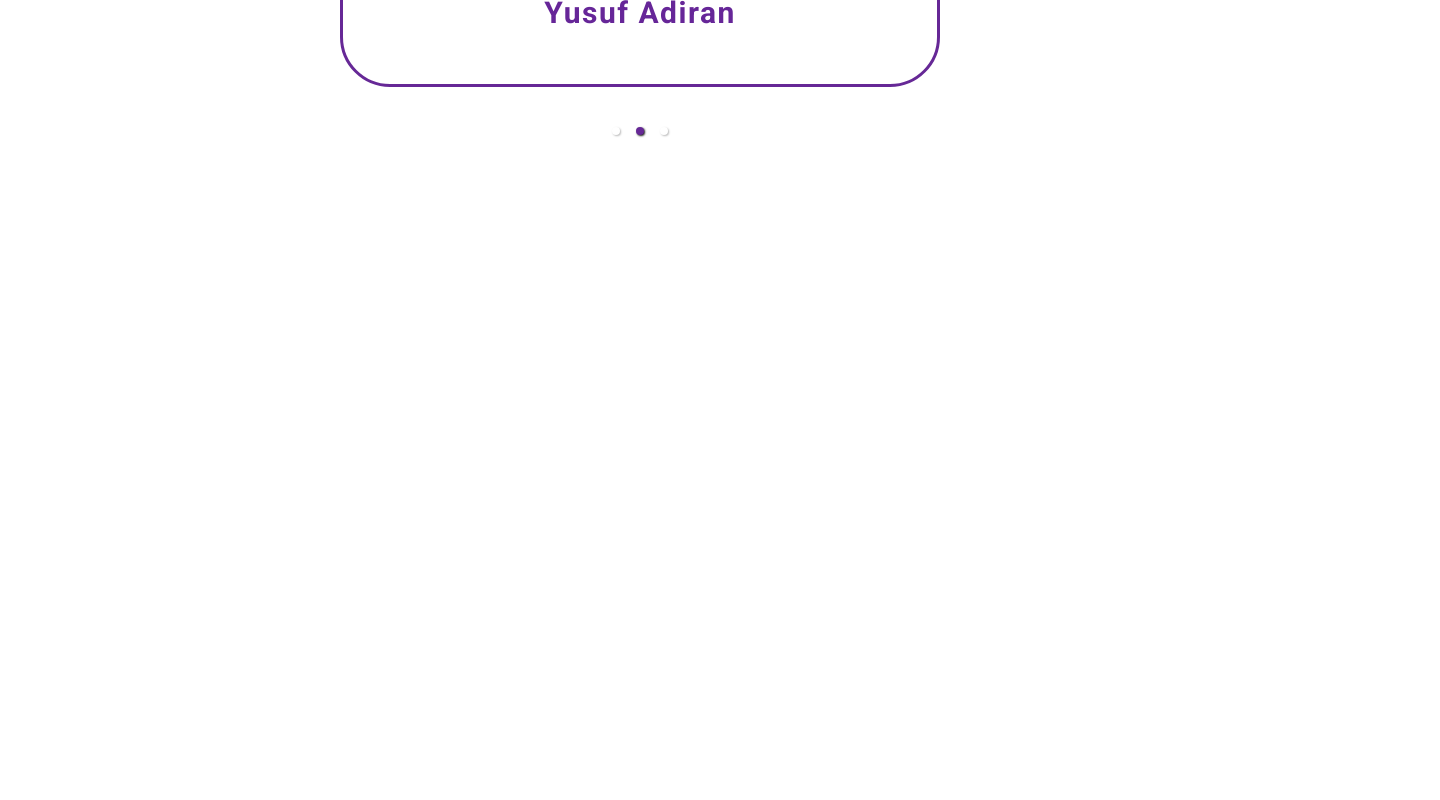
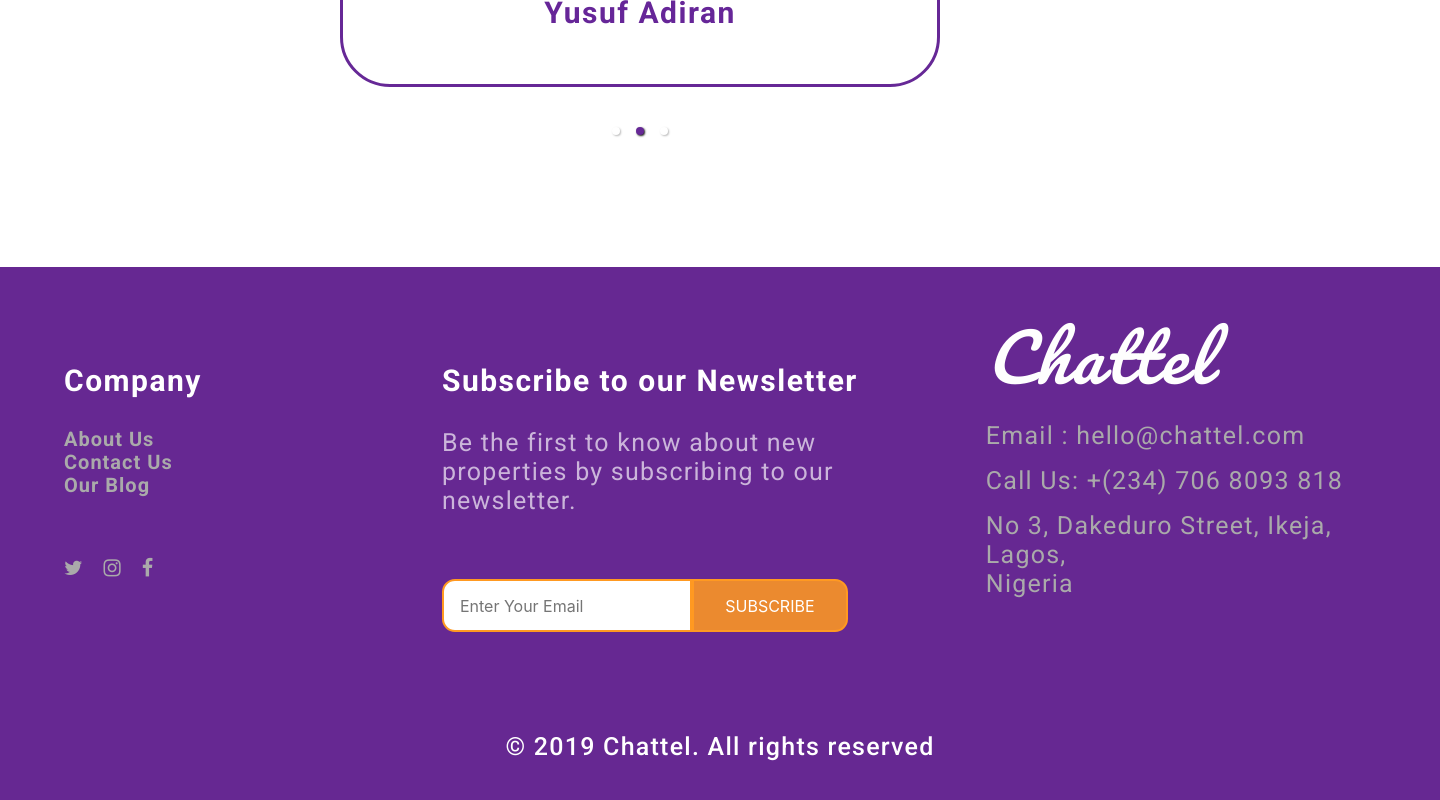
Before and after one commit to AlfredBryan/Chattel, a React (Create React App) app in the folder client/: page /testimonials in a window 1280 px wide. Shown: the part 622-1422 px from the top of the page, 1440 px wide, since content can reach past the window. Before the commit the page ends 829 px from the top, so only its background shows below. Built offline with nearby package versions, Linux system fonts and the light colour scheme.

Commit message:
init footer and dashboard

```diff
--- a/client/src/App.js
+++ b/client/src/App.js
@@ -5,6 +5,7 @@ import Register from "./components/User/Register";
 import Features from "./components/Features/Features";
 import Testimonials from "./components/Testimonials/Testimonials";
 import Properties from "./components/Property/Properties";
+import Dashboard from "./components/User/Dashboard";
 
 function App() {
   return (
@@ -15,6 +16,7 @@ function App() {
         <Route exact path="/features" component={Features} />
         <Route exact path="/testimonials" component={Testimonials} />
         <Route exact path="/properties" component={Properties} />
+        <Route exact path="/dashboard" component={Dashboard} />
       </Switch>
     </div>
   );
--- a/client/src/components/Features/Features.js
+++ b/client/src/components/Features/Features.js
@@ -1,5 +1,6 @@
 import React, { Component } from "react";
 import CustomNav from "../Navbar/CustomNav";
+import Footer from "../Footer/Footer";
 
 class Features extends Component {
   render() {
@@ -33,6 +34,7 @@ class Features extends Component {
             </div>
           </div>
         </section>
+        <Footer />
       </React.Fragment>
     );
   }
--- /dev/null
+++ b/client/src/components/Footer/Footer.js
@@ -0,0 +1,52 @@
+import React, { Component } from "react";
+
+class Footer extends Component {
+  render() {
+    return (
+      <React.Fragment>
+        <footer className="footer_main">
+          <div className="footer_items">
+            <div className="footer_one">
+              <h3>Company</h3>
+              <div>About Us</div>
+              <div>Contact Us</div>
+              <div>Our Blog</div>
+              <div className="footer_fa">
+                <i className="fa fa-twitter"></i>
+                <i className="fa fa-instagram"></i>
+                <i className="fa fa-facebook"></i>
+              </div>
+            </div>
+            <div className="footer_two">
+              <h3>Subscribe to our Newsletter</h3>
+              <p>
+                Be the first to know about new <br />
+                properties by subscribing to our <br /> newsletter.
+              </p>
+              <div className="footer_input">
+                <input type="text" placeholder="Enter Your Email" />
+                <button>SUBSCRIBE</button>
+              </div>
+            </div>
+            <div className="footer_three">
+              <h3>Chattel</h3>
+              <p>Email : hello@chattel.com</p>
+              <p>Call Us: +(234) 706 8093 818</p>
+              <p>
+                No 3, Dakeduro Street, Ikeja, <br />
+                Lagos,
+                <br />
+                Nigeria
+              </p>
+            </div>
+          </div>
+          <h5>
+            &copy; {new Date().getFullYear()} Chattel. All rights reserved
+          </h5>
+        </footer>
+      </React.Fragment>
+    );
+  }
+}
+
+export default Footer;
--- a/client/src/components/Home/Home.js
+++ b/client/src/components/Home/Home.js
@@ -4,6 +4,7 @@ import "react-responsive-carousel/lib/styles/carousel.min.css";
 import { Carousel } from "react-responsive-carousel";
 
 import "./style.css";
+import Footer from "../Footer/Footer";
 
 class Home extends Component {
   constructor(props) {
@@ -16,8 +17,9 @@ class Home extends Component {
       <React.Fragment>
         <CustomNav />
         <div id="home_main" className="home_main">
-          <h1 className="first_t">Find Your Dream Property
-          Easily And Comfortably.</h1>
+          <h1 className="first_t">
+            Find Your Dream Property Easily And Comfortably.
+          </h1>
           <div className="home_buttons">
             <div className="first_button">
               <h5 className="find_property">FIND PROPERTY</h5>
@@ -143,7 +145,7 @@ class Home extends Component {
               </div>
             </div>
             <div className="center_div">
-              <img src="assets/3.jpeg" alt=" testimonial"/>
+              <img src="assets/3.jpeg" alt=" testimonial" />
               <div className="test_1">
                 <div className="test_img"></div>
                 <p className="test_text">
@@ -158,6 +160,7 @@ class Home extends Component {
             </div>
           </Carousel>
         </section>
+        <Footer />
       </React.Fragment>
     );
   }
--- a/client/src/components/Home/style.css
+++ b/client/src/components/Home/style.css
@@ -385,6 +385,136 @@
   background: #662896;
 }
 
+.footer_main {
+  width: 1440px;
+  height: 606px;
+  background: #662892;
+  margin-top: 5em;
+}
+
+.footer_items {
+  display: flex;
+  padding-top: 2em;
+  margin-left: 4em;
+}
+
+.footer_one {
+  margin-top: 4em;
+}
+
+.footer_one h3 {
+  font-family: Roboto;
+  font-style: normal;
+  font-weight: bold;
+  font-size: 30px;
+  line-height: 35px;
+  letter-spacing: 0.05em;
+  color: #FFFFFF;
+  margin-bottom: 1em;
+}
+
+.footer_one div {
+  font-family: Roboto;
+  font-style: normal;
+  font-weight: bold;
+  font-size: 20px;
+  line-height: 23px;
+  letter-spacing: 0.05em;
+  color: #AAAAAA;
+}
+
+.footer_two {
+  margin-left: 15em;
+  margin-top: 4em;
+}
+
+.footer_two h3 {
+  font-family: Roboto;
+  font-style: normal;
+  font-weight: bold;
+  font-size: 30px;
+  line-height: 35px;
+  letter-spacing: 0.05em;
+  color: #FFFFFF;
+  margin-bottom: 1em;
+}
+
+.footer_two p {
+  font-family: Roboto;
+  font-style: normal;
+  font-weight: normal;
+  font-size: 25px;
+  line-height: 29px;
+  letter-spacing: 0.05em;
+  color: rgba(255, 255, 255, 0.66);
+}
+
+.footer_three {
+  margin-left: 8em;
+}
+
+.footer_three h3 {
+  font-family: Pacifico;
+  font-style: italic;
+  font-weight: normal;
+  font-size: 65px;
+  line-height: 114px;
+  letter-spacing: 0.05em;
+  color: #FEFEFE;
+}
+
+.footer_three p {
+  font-family: Roboto;
+  font-style: normal;
+  font-weight: normal;
+  font-size: 25px;
+  line-height: 29px;
+  letter-spacing: 0.05em;
+  color: #AAAAAA;
+}
+
+.footer_input {
+  margin-top: 4em;
+}
+
+.footer_input input {
+  width: 250px;
+  height: 53px;
+  border: 2px solid #FF9921;
+  box-sizing: border-box;
+  border-radius: 13px 0px 0px 13px;
+  padding: 1em;
+}
+
+.footer_fa {
+  margin-top: 3em;
+}
+
+.footer_fa i:not(:first-child) {
+  padding-left: 1em;
+}
+
+.footer_input button {
+  width: 156px;
+  height: 53px;
+  background: rgba(255, 153, 33, 0.87);
+  border-radius: 0px 13px 13px 0px;
+  color: #FFFFFF;
+  border: 2px solid #FF9921;
+}
+
+.footer_main h5 {
+  font-family: Roboto;
+  font-style: normal;
+  font-weight: 500;
+  font-size: 25px;
+  line-height: 29px;
+  letter-spacing: 0.05em;
+  color: #FFFFFF;
+  margin-top: 4em;
+  text-align: center;
+}
+
 @media screen and (max-width: 600px) {
   .bg_img {
     width: 100% !important;
@@ -431,9 +561,10 @@
   }
 
   .first_t {
-    font-size: 45px;
-    top: 46%;
-    left: 24%;
+    font-size: 34px;
+    top: 40%;
+    left: 0%;
+    text-align: left;
   }
 
   .second_t {
@@ -468,4 +599,43 @@
   .testimonials {
     margin-top: 120em;
   }
+
+  .test_1 {
+    width: 450px;
+  }
+
+  .test_img {
+    margin: 0em 0em 0em 11em;
+    height: 120px;
+    width: 120px;
+  }
+
+  .test_text {
+    font-size: 20px;
+  }
+
+  .testifier {
+    font-size: 20px;
+  }
+
+  .footer_items {
+    display: block;
+    padding-top: 2em;
+    margin-left: 2em;
+  }
+
+  .footer_two {
+    margin-left: 0em;
+  }
+
+  .footer_three {
+    margin-left: 0em;
+    margin-top: 2em;
+  }
+  .footer_main {
+    width: 100%;
+    height: 1200px;
+    background: #662892;
+    margin-top: 5em;
+  }
 }
--- a/client/src/components/Property/Properties.js
+++ b/client/src/components/Property/Properties.js
@@ -2,6 +2,7 @@ import React, { Component } from "react";
 import CustomNav from "../Navbar/CustomNav";
 
 import "./style.css";
+import Footer from "../Footer/Footer";
 
 class Properties extends Component {
   render() {
@@ -17,7 +18,7 @@ class Properties extends Component {
               <div className="property_img">
                 <div className="property_price">
                   <h3>
-                    #300,000/<small>Year</small>
+                    ₦300,000/<small>Year</small>
                   </h3>
                 </div>
               </div>
@@ -62,6 +63,7 @@ class Properties extends Component {
             </div>
           </div>
         </div>
+        <Footer/>
       </React.Fragment>
     );
   }
--- a/client/src/components/Testimonials/Testimonials.js
+++ b/client/src/components/Testimonials/Testimonials.js
@@ -2,6 +2,7 @@ import React, { Component } from "react";
 import CustomNav from "../Navbar/CustomNav";
 import "react-responsive-carousel/lib/styles/carousel.min.css";
 import { Carousel } from "react-responsive-carousel";
+import Footer from "../Footer/Footer";
 
 class Testimonials extends Component {
   render() {
@@ -53,6 +54,7 @@ class Testimonials extends Component {
             </div>
           </Carousel>
         </section>
+        <Footer />
       </React.Fragment>
     );
   }
--- /dev/null
+++ b/client/src/components/User/Dashboard.js
@@ -0,0 +1,57 @@
+import React, { Component } from "react";
+import "./dashboard.css";
+import CustomNav from "../Navbar/CustomNav";
+
+class Dashboard extends Component {
+  render() {
+    return (
+      <React.Fragment>
+        <CustomNav />
+        <div className="container-fluid dashboard_main">
+          <div className="row">
+            <div className="col-xs-12 col-sm-4 col-md-4">
+              <div className="user_profile">
+                <div className="d-flex">
+                  <div className="user_img">
+                    <img src={require("../../images/Ellipse.png")} alt="" />
+                  </div>
+                  <div className="user_status">
+                    <h3>Premium</h3>
+                  </div>
+                </div>
+                <h3 className="username">Olamide Samuel</h3>
+                <div className="edit_profile mx-auto">
+                  <h3>Edit Profile</h3>
+                </div>
+              </div>
+              <div className="user_details">
+                <div className="details">
+                  <p>
+                    <i className="fa fa-home"></i>
+                    My Properties
+                  </p>
+                  <p>
+                    <i className="fa fa-bar-chart"></i>
+                    Promote Property
+                  </p>
+                  <p>
+                    <i class="fa fa-user-circle"></i> Account
+                  </p>
+                  <p>
+                    <i class="fa fa-phone"></i> Contact Us
+                  </p>
+                  <p>
+                    <i class="fa fa-sign-out"></i> Logout
+                  </p>
+                </div>
+              </div>
+            </div>
+            <div className="col-xs-12 col-sm-8 col-md-8"></div>
+          </div>
+        </div>
+      </React.Fragment>
+    );
+  }
+}
+
+export default Dashboard;
--- /dev/null
+++ b/client/src/components/User/dashboard.css
@@ -0,0 +1,106 @@
+.dashboard_main {
+    margin-top: 8em;
+}
+
+.user_profile {
+    width: 452px;
+    height: 317px;
+    background: #FFFFFF;
+    box-shadow: 0px 4px 4px rgba(0, 0, 0, 0.25), 0px 4px 4px rgba(0, 0, 0, 0.25);
+}
+
+.user_status {
+    width: 133px;
+    height: 42px;
+    background: #FF9921;
+    box-shadow: 0px 4px 4px rgba(0, 0, 0, 0.25);
+    margin-left: 1em;
+}
+
+.user_status h3 {
+    font-family: Roboto;
+    font-style: normal;
+    font-weight: 500;
+    font-size: 24px;
+    line-height: 28px;
+    color: #FFFFFF;
+    padding-left: 0.6em;
+    padding-top: 0.3em;
+}
+
+.user_img img {
+    width: 180px;
+    height: 180px;
+    margin-left: 8em;
+}
+
+.username {
+    font-family: Roboto;
+    font-style: normal;
+    font-weight: bold;
+    font-size: 25px;
+    line-height: 29px;
+    letter-spacing: 0.05em;
+    color: #662698;
+    text-align: center;
+    margin-top: 0.5em;
+}
+
+.edit_profile {
+    width: 177px;
+    height: 46px;
+    background: rgba(102, 38, 152, 0.87);
+    border: 2px solid #FFFFFF;
+    box-sizing: border-box;
+    border-radius: 13px;
+}
+
+.edit_profile h3 {
+    font-family: Roboto;
+    font-style: normal;
+    font-weight: normal;
+    font-size: 25px;
+    line-height: 29px;
+    letter-spacing: 0.05em;
+    color: #FFFFFF;
+    text-align: center;
+    padding-top: 0.25em;
+}
+
+.user_details {
+    width: 452px;
+    height: 337px;
+    background: #FFFFFF;
+    box-shadow: 0px 4px 4px rgba(0, 0, 0, 0.25), 0px 4px 4px rgba(0, 0, 0, 0.25);
+    margin-top: 3em;
+}
+
+.details {
+    padding-top: 2em;
+}
+
+.user_details p {
+    font-family: Roboto;
+    font-style: normal;
+    font-weight: 500;
+    font-size: 25px;
+    line-height: 29px;
+    letter-spacing: 0.05em;
+    color: #6C6D6D;
+    margin-left: 2em;
+    margin-top: 1em;
+}
+
+.user_details p>i {
+    margin-right: 1em;
+}
+
+.user_details p:hover {
+    width: 387px;
+    height: 50px;
+    background: #662698;
+    padding-left: 1em;
+    padding-top: 0.3em;
+    color: #FFFFFF;
+    cursor: pointer;
+}
```
Also changed, not shown: client/src/images/Ellipse.png.
